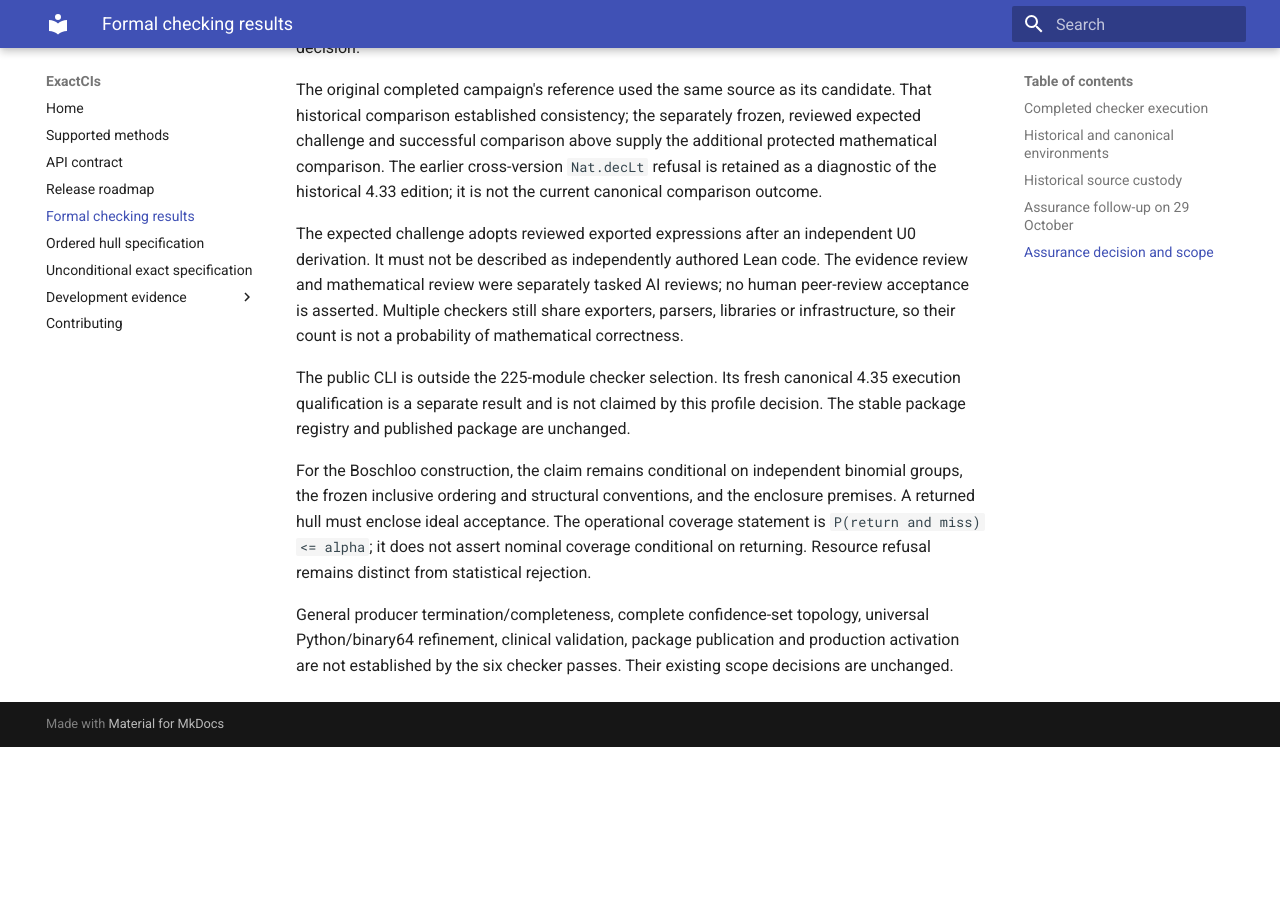
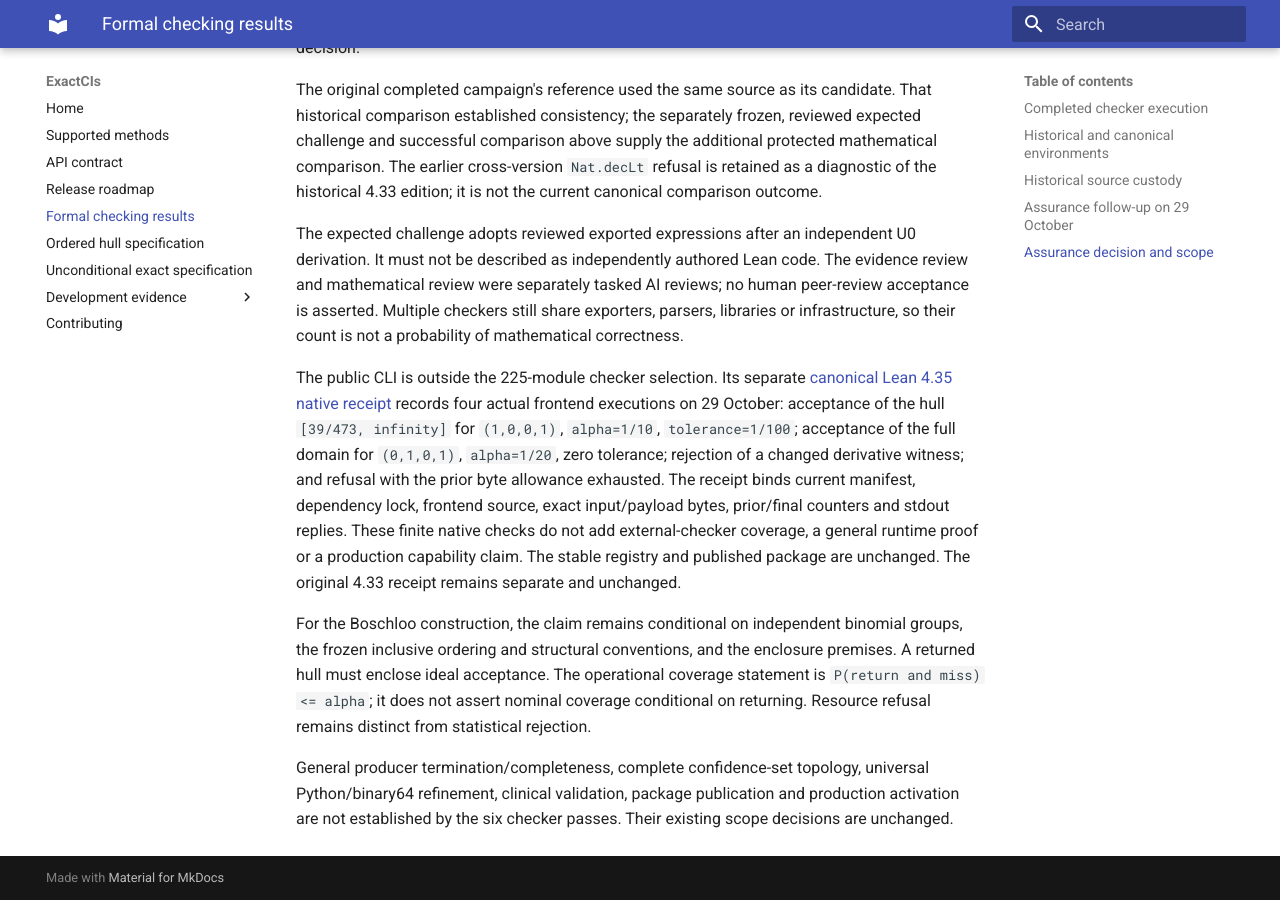
Before and after one commit to CheyLoveday/ExactCIs-public, an MkDocs documentation site: the page built from docs_md/formal-verification.md, in a window 1280 px wide and 900 px high, scrolled down 4859 px. Built offline with MkDocs 1.6.1 and Material for MkDocs 9.7.7, drawn with Linux system fonts in a browser that asks for light colours; before the commit the page ends 5606 px from its top, so only the background shows below that.

Commit message:
test(formal): retain canonical Lean 4.35 native qualification

```diff
--- a/docs_md/formal-verification.md
+++ b/docs_md/formal-verification.md
@@ -197,9 +197,17 @@ no human peer-review acceptance is asserted. Multiple checkers still share
 exporters, parsers, libraries or infrastructure, so their count is not a
 probability of mathematical correctness.
 
-The public CLI is outside the 225-module checker selection. Its fresh canonical
-4.35 execution qualification is a separate result and is not claimed by this
-profile decision. The stable package registry and published package are unchanged.
+The public CLI is outside the 225-module checker selection. Its separate
+[canonical Lean 4.35 native receipt](https://github.com/CheyLoveday/ExactCIs-public/blob/main/tests/references/checked_boschloo_435_v1/replay.json)
+records four actual frontend executions on 29 October: acceptance of the hull
+`[39/473, infinity]` for `(1,0,0,1)`, `alpha=1/10`, `tolerance=1/100`; acceptance
+of the full domain for `(0,1,0,1)`, `alpha=1/20`, zero tolerance; rejection of a
+changed derivative witness; and refusal with the prior byte allowance exhausted.
+The receipt binds current manifest, dependency lock, frontend source, exact
+input/payload bytes, prior/final counters and stdout replies. These finite native
+checks do not add external-checker coverage, a general runtime proof or a
+production capability claim. The stable registry and published package are
+unchanged. The original 4.33 receipt remains separate and unchanged.
 
 For the Boschloo construction, the claim remains conditional on independent
 binomial groups, the frozen inclusive ordering and structural conventions, and
```
Also changed, not shown: formal/README.md (+10 -0 lines), 8 other files.
